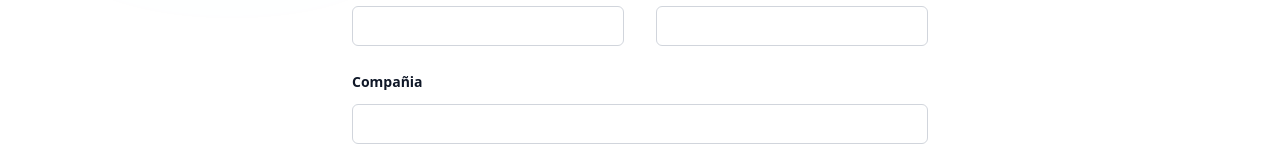
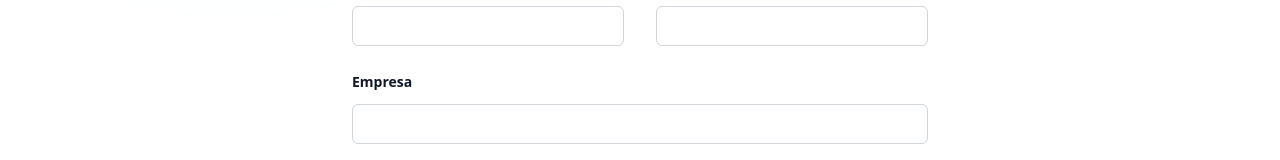
Before and after one commit to jdelgadoutp/jairodelgadoapp, a Vue app: page /#/contact in a window 1280 px wide. Shown: the part 476-636 px from the top of the page. Built offline with nearby package versions, Linux system fonts and the light colour scheme.

Commit message:
Formulario de contacto.

```diff
--- a/src/components/Contact.vue
+++ b/src/components/Contact.vue
@@ -23,7 +23,7 @@
                     </div>
                 </div>
                 <div class="sm:col-span-2">
-                    <label for="company" class="block text-sm/6 font-semibold text-gray-900">Compañia</label>
+                    <label for="company" class="block text-sm/6 font-semibold text-gray-900">Empresa</label>
                     <div class="mt-2.5">
                         <input type="text" name="company" id="company" autocomplete="organization"
                             class="block w-full rounded-md bg-white px-3.5 py-2 text-base text-gray-900 outline-1 -outline-offset-1 outline-gray-300 placeholder:text-gray-400 focus:outline-2 focus:-outline-offset-2 focus:outline-indigo-600" />
```
